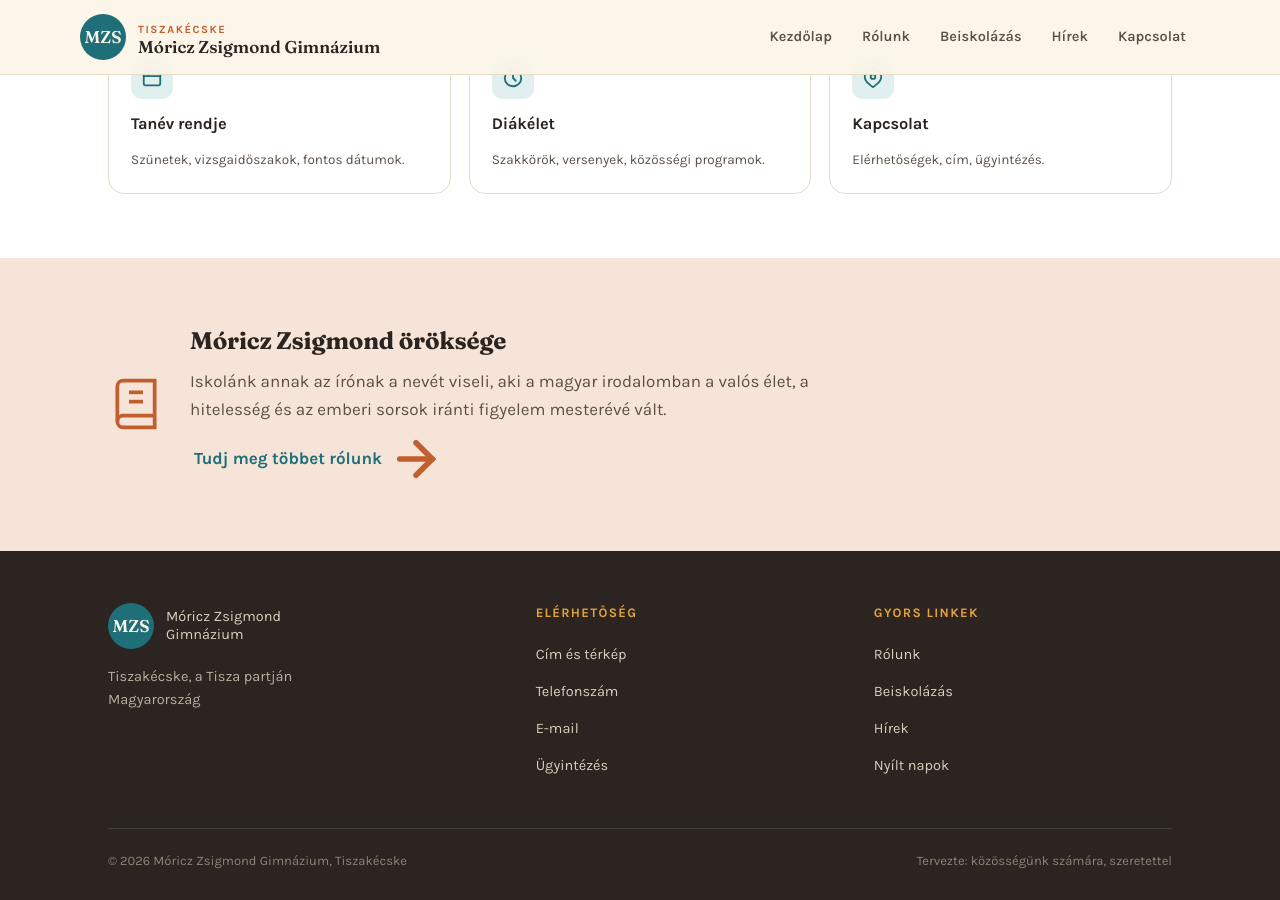
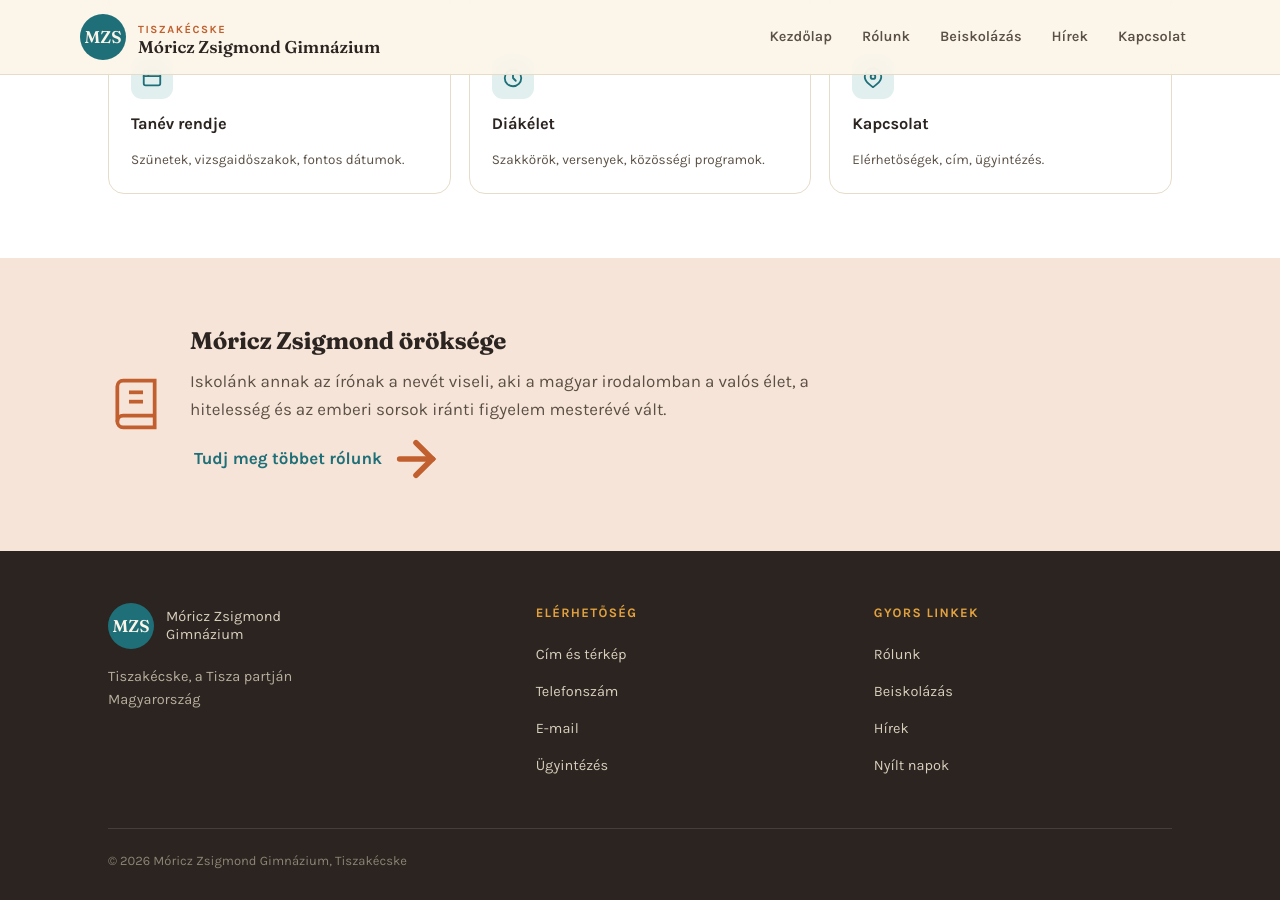
Before and after one commit to levukaa1337/levukaa1337.github.io, a Jekyll site: the page built from index.html, in a window 1280 px wide and 900 px high, scrolled down 2153 px. Built offline with Jekyll 4.4.1, drawn with Linux system fonts in a browser that asks for light colours.

Commit message:
Remove footer design credit text
Removed the footer text about the community's design.

```diff
--- a/_layouts/default.html
+++ b/_layouts/default.html
@@ -70,7 +70,7 @@
     </div>
     <div class="foot-bottom">
       <span>© {{ 'now' | date: "%Y" }} Móricz Zsigmond Gimnázium, Tiszakécske</span>
-      <span>Tervezte: közösségünk számára, szeretettel</span>
+      <span></span>
     </div>
   </div>
 </footer>
```
